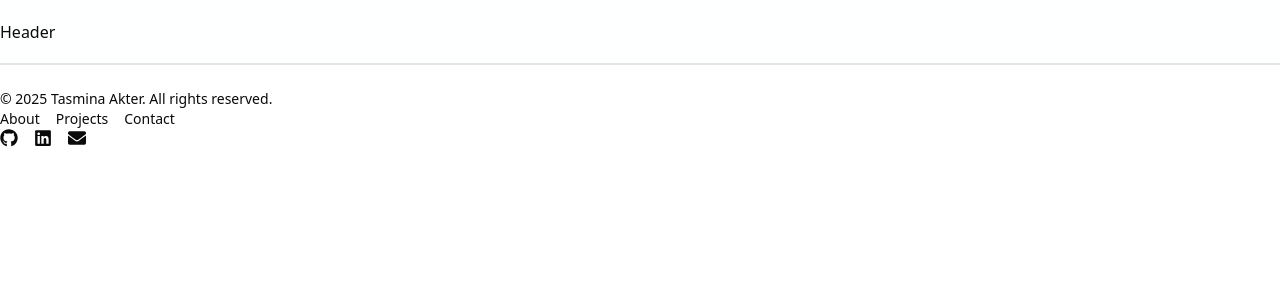
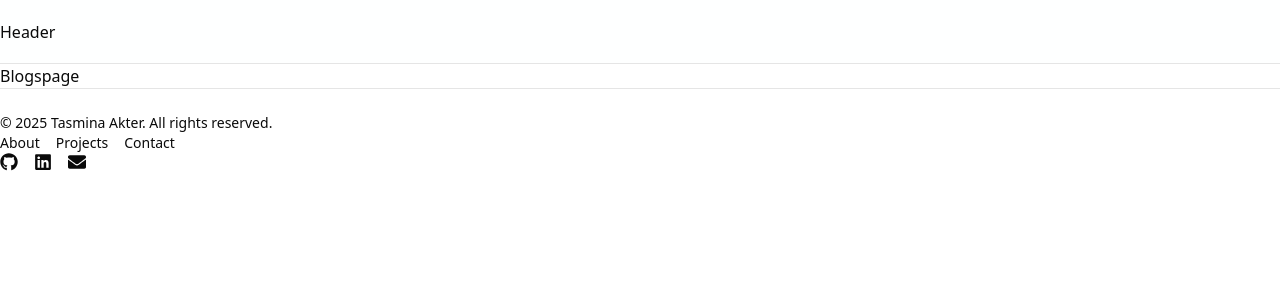
Before and after one commit to wptasmina/My-Portfolio, a Next.js app: page /blogs in a window 1280 px wide. Shown: the top 300 px of the page. Built offline with nearby package versions, Linux system fonts and the light colour scheme.

Commit message:
add a blog page

```diff
--- a/app/about/page.tsx
+++ b/app/about/page.tsx
@@ -1,6 +1,4 @@
 import Title from "@/components/shared/CustomStyle/Title/Title"
-
-
 
 
  const AboutPage =()=> {
--- a/app/blogs/page.tsx
+++ b/app/blogs/page.tsx
@@ -1,9 +1,9 @@
-import React from 'react'
+
 
 export default function Blogspage() {
   return (
     <div>
-
+      Blogspage
     </div>
   )
 }
--- a/components/Contacts.tsx
+++ b/components/Contacts.tsx
@@ -3,7 +3,7 @@ import React from 'react'
 export default function Contacts() {
   return (
     <div>
-
+      Contacts
     </div>
   )
 }
```
